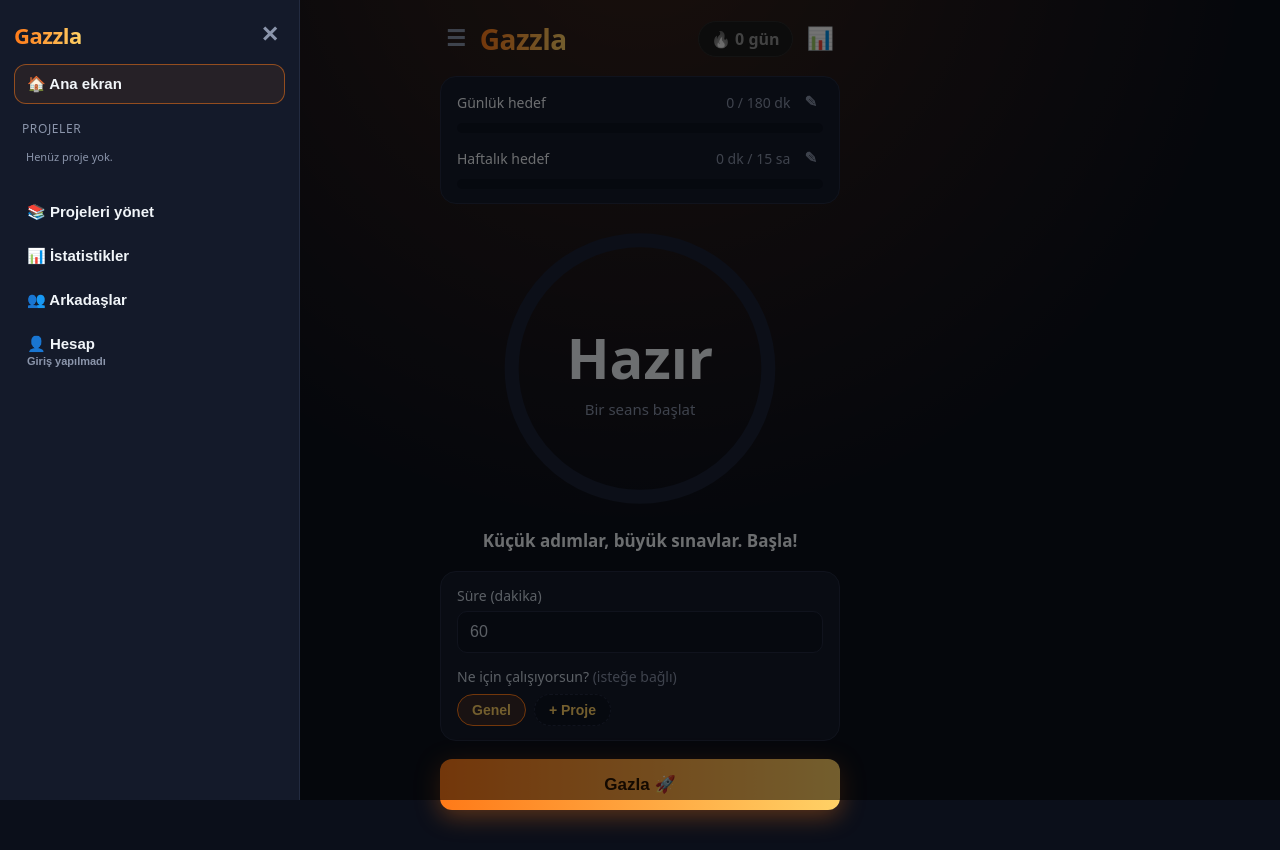
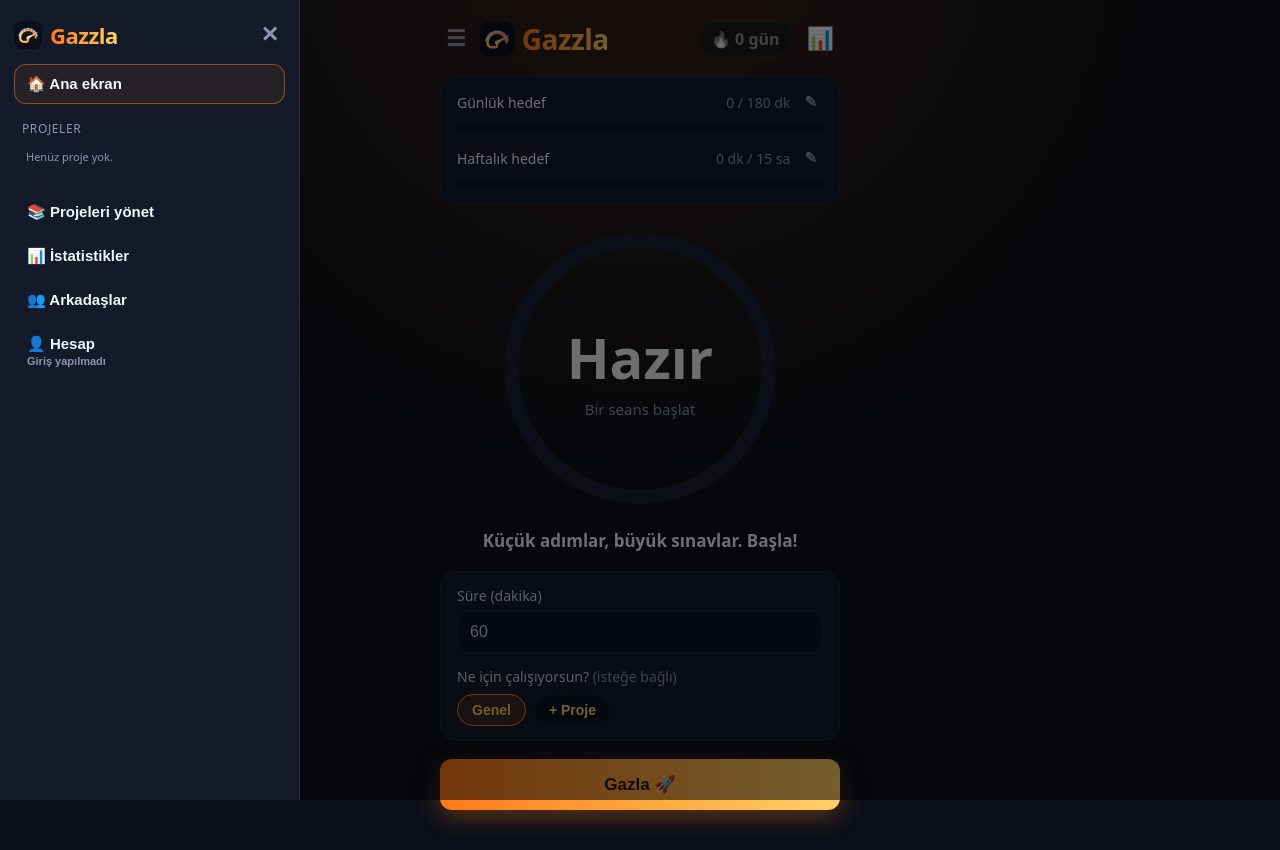
Before and after one commit to A-Korkmaz/Gazzla, a website built with Vite: page index.html in a window 1280 px wide. Both pictures are taken after a click on the button "Menü". Built offline with nearby package versions, Linux system fonts and the light colour scheme.

Commit message:
Gazzla logosu: favicon, PWA simgeleri ve üst çubukta logo
Co-Authored-By: Claude Opus 5.5 <noreply@anthropic.com>

```diff
--- a/index.html
+++ b/index.html
@@ -5,6 +5,13 @@
     <meta name="viewport" content="width=device-width, initial-scale=1.0" />
     <meta name="theme-color" content="#0b0f1a" />
     <link rel="manifest" href="/manifest.webmanifest" />
+    <link rel="icon" type="image/svg+xml" href="/logo.svg" />
+    <link rel="icon" type="image/png" sizes="192x192" href="/icons/icon-192.png" />
+    <link rel="apple-touch-icon" href="/icons/apple-touch-icon.png" />
+    <meta name="apple-mobile-web-app-title" content="Gazzla" />
+    <meta name="apple-mobile-web-app-capable" content="yes" />
+    <meta name="mobile-web-app-capable" content="yes" />
+    <meta name="apple-mobile-web-app-status-bar-style" content="black-translucent" />
     <title>Gazzla</title>
   </head>
   <body>
--- a/src/main.ts
+++ b/src/main.ts
@@ -263,7 +263,7 @@ function headerHtml(): string {
     <header>
       <div class="header-left">
         <button id="open-menu" class="icon big" title="Menü">☰</button>
-        <h1 class="logo">Gazzla</h1>
+        <img class="logo-mark" src="/logo.svg" alt="" /><h1 class="logo">Gazzla</h1>
       </div>
       <div class="header-right">
         <div class="streak ${streak > 0 ? "on" : ""}" title="Üst üste hedef tutturduğun gün sayısı">
@@ -621,7 +621,7 @@ function renderMenu(): void {
     <div class="menu-backdrop"></div>
     <nav class="menu">
       <div class="menu-head">
-        <span class="logo small-logo">Gazzla</span>
+        <span class="menu-brand"><img class="logo-mark small" src="/logo.svg" alt="" /><span class="logo small-logo">Gazzla</span></span>
         <button class="icon big menu-close" title="Kapat">✕</button>
       </div>
       <button class="menu-item ${!focusSubject && view === "timer" ? "active" : ""}" data-go="home" ${lock}>🏠 Ana ekran</button>
--- a/src/style.css
+++ b/src/style.css
@@ -634,6 +634,24 @@ button.danger {
   margin-bottom: 8px;
 }
 
+.logo-mark {
+  width: 34px;
+  height: 34px;
+  border-radius: 8px;
+  flex-shrink: 0;
+}
+
+.logo-mark.small {
+  width: 28px;
+  height: 28px;
+}
+
+.menu-brand {
+  display: flex;
+  align-items: center;
+  gap: 8px;
+}
+
 .small-logo {
   font-size: 22px;
   font-weight: 800;
```
Also changed, not shown: .claude/launch.json (added), public/icons/apple-touch-icon.png (added), public/icons/icon-192.png (added), public/icons/icon-512.png (added), public/icons/maskable-512.png (added), public/logo.svg (added), public/manifest.webmanifest.
